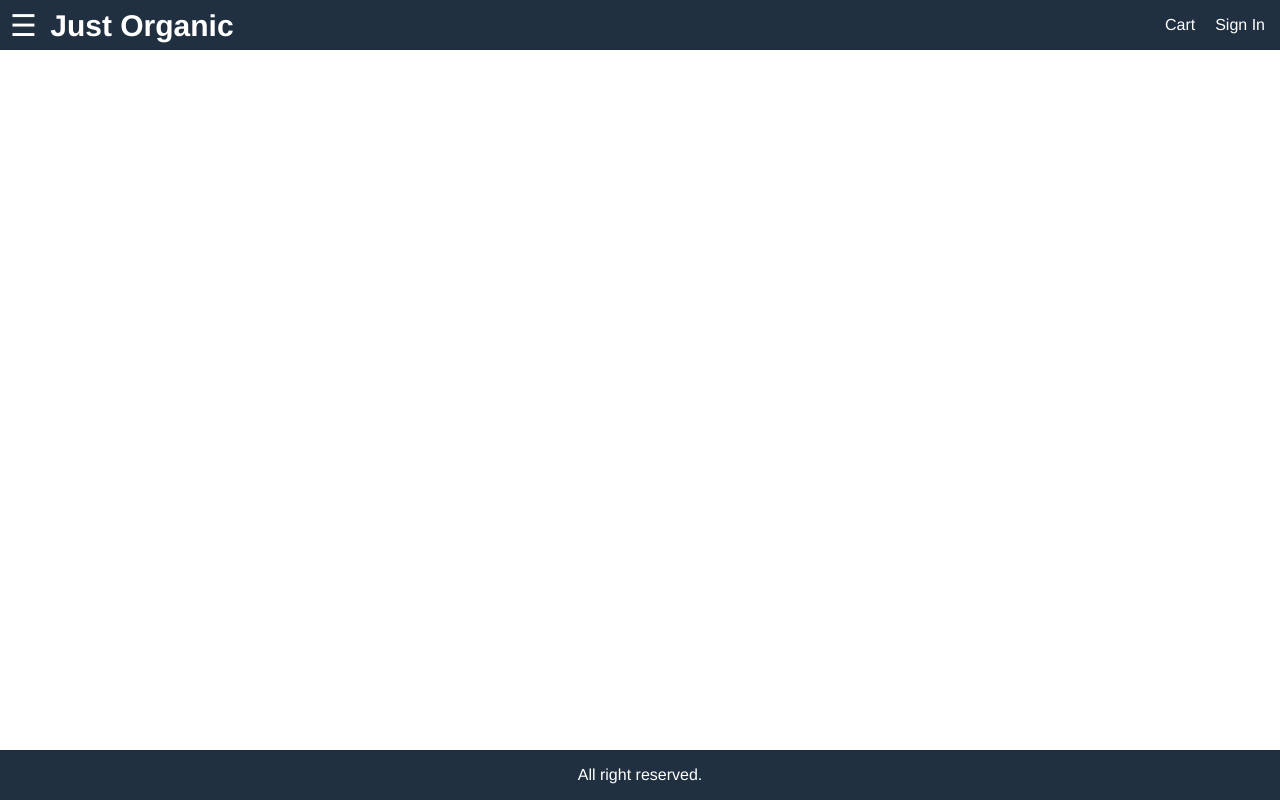
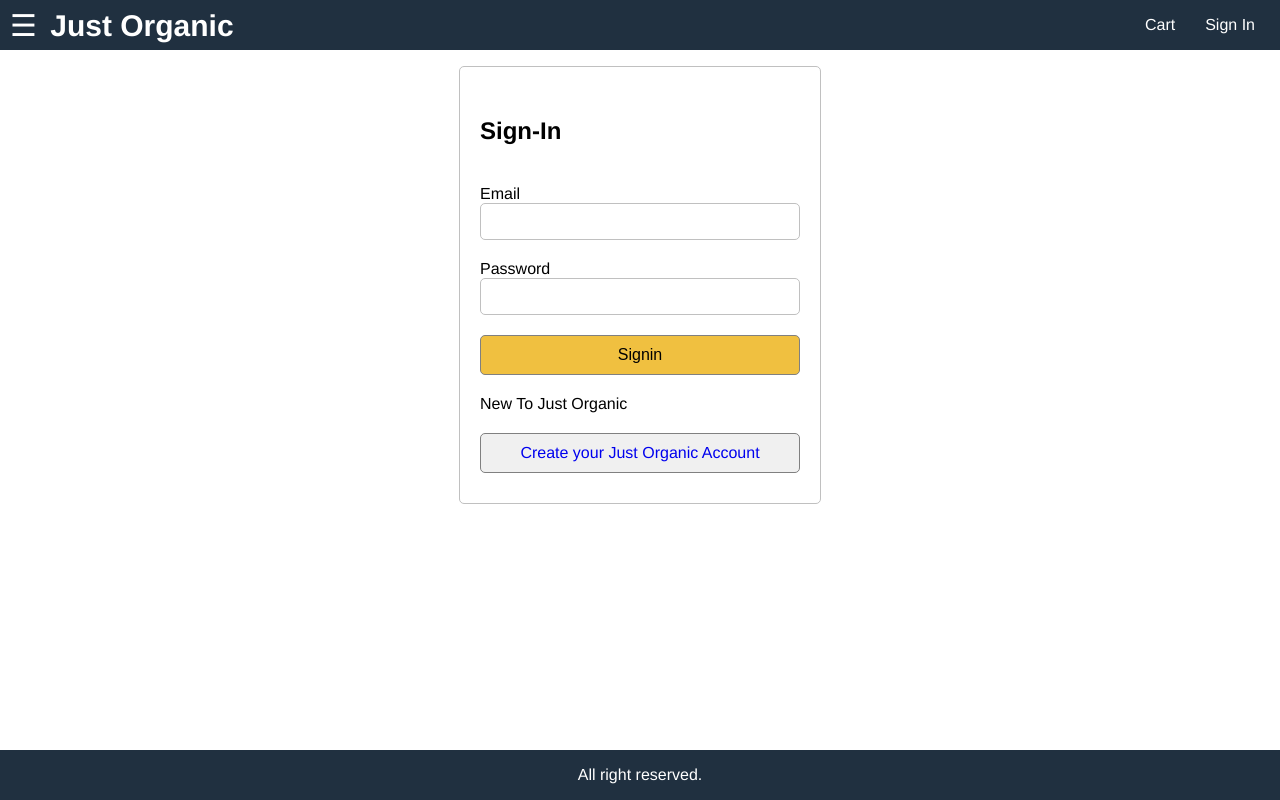
Before and after one commit to ms606/E-comm-1, a React (Create React App) app in the folder frontend/: page /signin in a window 1280 px wide. Built offline with nearby package versions, Linux system fonts and the light colour scheme.

Commit message:
Add files via upload

```diff
--- a/frontend/src/App.js
+++ b/frontend/src/App.js
@@ -30,7 +30,9 @@ function App() {
 
       <div className="header-links">
         <a href="cart.html">Cart</a>
+        <Link to="/signin">
         <a href="signin.html">Sign In</a>
+        </Link>
       </div>
     </header>
     <aside className="sidebar">
@@ -49,7 +51,7 @@ function App() {
     </aside>
     <main className="main">
       <div className="content">
-        <Route path="signin" component={SigninScreen} />
+        <Route path="/signin" component={SigninScreen} />
         <Route path="/product/:id" component={ProductScreen} />
         <Route path="/cart/:id?" component={CartScreen} />
         <Route path="/" exact= {true} component={HomeScreen} />
--- /dev/null
+++ b/frontend/src/constants/userConstans.js
@@ -0,0 +1,3 @@
+export const USER_SIGNIN_SUCCESS = 'USER_SIGNIN_SUCCESS';
+export const USER_SIGNIN_FAIL = 'USER_SIGNIN_FAIL';
+export const USER_SIGNIN_REQUEST = 'USER_SIGNIN_REQUEST';
--- a/frontend/src/index.css
+++ b/frontend/src/index.css
@@ -293,3 +293,36 @@ a > .rating > span:last-child {
   font-size: 2.5rem;
   text-align: right;
 }
+
+
+/* forms */
+
+.form {
+  display: flex;
+  justify-content: center;
+  align-items: center;
+  height: 100%;
+}
+
+.form-container {
+  display: flex;
+  flex-direction: column;
+  width: 32rem;
+  padding: 2rem;
+  border: .1rem #c0c0c0 solid;
+  border-radius: .5rem;
+  list-style-type: none;
+}
+
+.form-container li {
+  display: flex;
+  flex-direction: column;
+  margin-bottom: 1rem;
+  margin-top: 1rem;
+}
+
+input {
+  padding: 1rem;
+  border: .1rem #c0c0c0 solid;
+  border-radius: .5rem;
+}
--- a/frontend/src/screens/SigninScreen.js
+++ b/frontend/src/screens/SigninScreen.js
@@ -4,10 +4,15 @@ import { useDispatch, useSelector } from 'react-redux';
 
 
 function SigninScreen(props){
+
+    const [email, setEmail]  = useState('');
+    const [password, setPassowrd]  = useState('');
+
     const dispatch = useDispatch();
 
-    const submitHandler = () => {
-
+    const submitHandler = (e) => {
+        e.preventDefault();
+        dispatch(signin(email, password));
     }
 
 
@@ -17,9 +22,32 @@ function SigninScreen(props){
         };
     }, []);
 
-    return  <div>
+    return  <div className="form" >
         <form onSubmit={submitHandler}>
+         <ul className="form-container">
+            <li>
+                <h2>Sign-In</h2>
+            </li>
 
+            <li>
+                 <label for="email">Email</label>
+                 <input type="email" name="email" id="email" onChange={(e) => setEmail(e.target.value)}>
+                 </input>
+            </li>
+            <li>
+                 <label for="password">Password</label>
+                 <input type="password" id="password" name="password" onChange={(e) => setPassowrd(e.target.value)}>
+                 </input>
+            </li>
+            <li>
+                 <button type="submit" className="button primary">Signin</button>
+            </li>
+
+            <li> New To Just Organic</li>
+            <li>
+                <Link to="/register" className="button secondary text-center">Create your Just Organic Account</Link>
+            </li>
+         </ul>
         </form>
     </div>
 }
```
Also changed, not shown: frontend/src/actions/userActions.js (added, +16 -0 lines), frontend/src/reducers/userReducers.js (added, +7 -0 lines).
